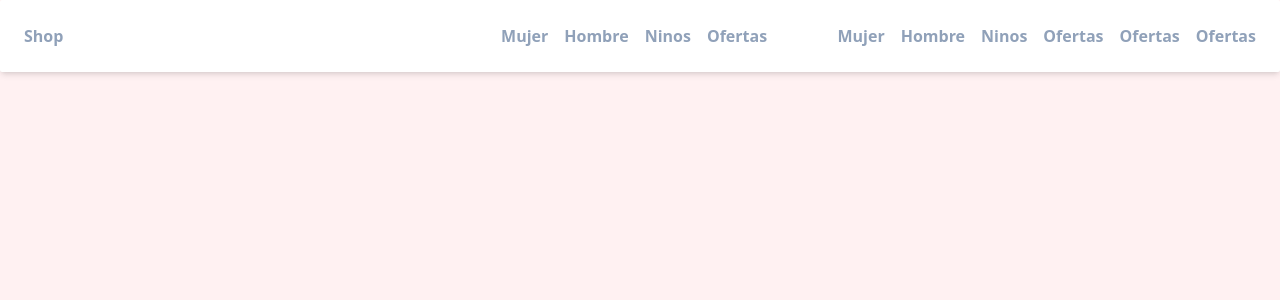
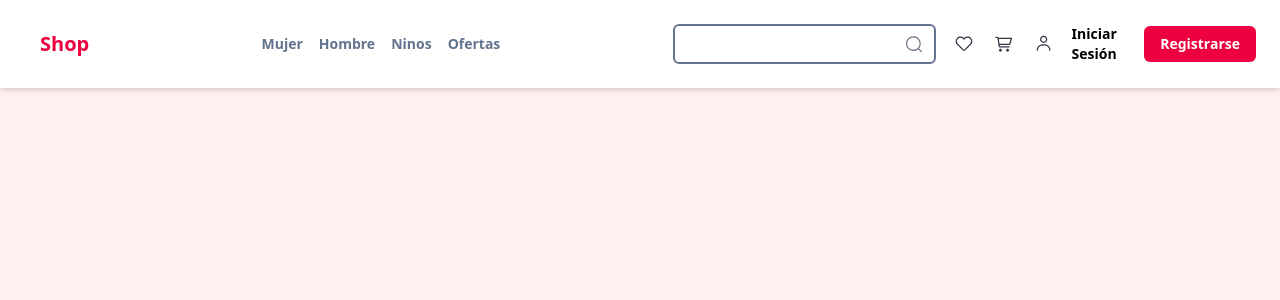
Before and after one commit to MatiasNuniez/Tienda, a React (Vite) app: page / in a window 1280 px wide. Shown: the top 300 px of the page. Built offline with nearby package versions, Linux system fonts and the light colour scheme.

Commit message:
Navbar estructure & styles

```diff
--- a/package.json
+++ b/package.json
@@ -11,6 +11,7 @@
   },
   "dependencies": {
     "@tailwindcss/vite": "^4.1.11",
+    "lineicons-react": "^2.0.0",
     "react": "^19.1.0",
     "react-dom": "^19.1.0",
     "react-router-dom": "^7.6.3",
--- a/src/components/Navbar.tsx
+++ b/src/components/Navbar.tsx
@@ -1,26 +1,122 @@
-import React from "react";
+import React, { useState } from "react";
 
 export const Navbar = () => {
   return (
     <>
       <nav className="bg-white shadow-md p-6 rounded-xs">
-        <div className="container grid grid-cols-[1fr_1fr_1fr] text-slate-400 font-semibold text-md">
-          <li className="flex col-span-1">
-            <ul className="mr-4">Shop</ul>
+        <div className="container grid grid-cols-[auto_1fr_1fr] text-slate-500 font-semibold text-sm place-items-center m-auto">
+          <li className="flex col-span-1 items-center">
+            <ul className="ml-4 text-xl font-bold text-rose-600">
+              <a href="/">Shop</a>
+            </ul>
           </li>
-          <li className="flex gap-4 col-span-1  place-content-center">
-            <ul>Mujer</ul>
-            <ul>Hombre</ul>
-            <ul>Ninos</ul>
-            <ul>Ofertas</ul>
+          <li className="flex gap-4 col-span-1  place-content-center items-center">
+            <ul>
+              <a href="/products/female">Mujer</a>
+            </ul>
+            <ul>
+              <a href="/products/male">Hombre</a>
+            </ul>
+            <ul>
+              <a href="/products/kids">Ninos</a>
+            </ul>
+            <ul>
+              <a href="/products/offers">Ofertas</a>
+            </ul>
           </li>
-          <li className="flex gap-4 col-span-1  place-content-end">
-            <ul>Mujer</ul>
-            <ul>Hombre</ul>
-            <ul>Ninos</ul>
-            <ul>Ofertas</ul>
-            <ul>Ofertas</ul>
-            <ul>Ofertas</ul>
+          <li className="flex gap-4 col-span-1 place-content-end items-center">
+            <ul className="flex items-center border-2 p-2 rounded-md border-slate-500">
+              <input
+                type="text"
+                className="focus:border-none focus:outline-none"
+              />
+              <svg
+                width="24"
+                height="20"
+                viewBox="0 0 24 25"
+                fill="none"
+                xmlns="http://www.w3.org/2000/svg"
+              >
+                <path
+                  fill-rule="evenodd"
+                  clip-rule="evenodd"
+                  d="M11.25 2.75C6.14154 2.75 2 6.89029 2 11.998C2 17.1056 6.14154 21.2459 11.25 21.2459C13.5335 21.2459 15.6238 20.4187 17.2373 19.0475L20.7182 22.5287C21.011 22.8216 21.4859 22.8217 21.7788 22.5288C22.0717 22.2359 22.0718 21.761 21.7789 21.4681L18.2983 17.9872C19.6714 16.3736 20.5 14.2826 20.5 11.998C20.5 6.89029 16.3585 2.75 11.25 2.75ZM3.5 11.998C3.5 7.71905 6.96962 4.25 11.25 4.25C15.5304 4.25 19 7.71905 19 11.998C19 16.2769 15.5304 19.7459 11.25 19.7459C6.96962 19.7459 3.5 16.2769 3.5 11.998Z"
+                  fill="#6b7280"
+                />
+              </svg>
+            </ul>
+            <ul>
+              <a href="/favorites">
+                <svg
+                  width="24"
+                  height="20"
+                  viewBox="0 0 24 24"
+                  fill="none"
+                  xmlns="http://www.w3.org/2000/svg"
+                >
+                  <path
+                    fill-rule="evenodd"
+                    clip-rule="evenodd"
+                    d="M11.8227 4.77124L12 4.94862L12.1773 4.77135C14.4244 2.52427 18.0676 2.52427 20.3147 4.77134C22.5618 7.01842 22.5618 10.6616 20.3147 12.9087L13.591 19.6324C12.7123 20.5111 11.2877 20.5111 10.409 19.6324L3.6853 12.9086C1.43823 10.6615 1.43823 7.01831 3.6853 4.77124C5.93237 2.52417 9.5756 2.52417 11.8227 4.77124ZM10.762 5.8319C9.10073 4.17062 6.40725 4.17062 4.74596 5.8319C3.08468 7.49319 3.08468 10.1867 4.74596 11.848L11.4697 18.5718C11.7625 18.8647 12.2374 18.8647 12.5303 18.5718L19.254 11.8481C20.9153 10.1868 20.9153 7.49329 19.254 5.83201C17.5927 4.17072 14.8993 4.17072 13.238 5.83201L12.5304 6.53961C12.3897 6.68026 12.199 6.75928 12 6.75928C11.8011 6.75928 11.6104 6.68026 11.4697 6.53961L10.762 5.8319Z"
+                    fill="#323544"
+                  />
+                </svg>
+              </a>
+            </ul>
+            <ul>
+              <a href="/cart">
+                <svg
+                  width="24"
+                  height="20"
+                  viewBox="0 0 24 24"
+                  fill="none"
+                  xmlns="http://www.w3.org/2000/svg"
+                >
+                  <path
+                    fill-rule="evenodd"
+                    clip-rule="evenodd"
+                    d="M2.31641 3.25C1.90219 3.25 1.56641 3.58579 1.56641 4C1.56641 4.41421 1.90219 4.75 2.31641 4.75H3.49696C3.87082 4.75 4.18759 5.02534 4.23965 5.39556L5.49371 14.3133C5.6499 15.424 6.60021 16.25 7.72179 16.25L18.0664 16.25C18.4806 16.25 18.8164 15.9142 18.8164 15.5C18.8164 15.0858 18.4806 14.75 18.0664 14.75L7.72179 14.75C7.34793 14.75 7.03116 14.4747 6.9791 14.1044L6.85901 13.2505H17.7114C18.6969 13.2505 19.5678 12.6091 19.8601 11.668L21.7824 5.48032C21.8531 5.25268 21.8114 5.00499 21.6701 4.81305C21.5287 4.62112 21.3045 4.50781 21.0662 4.50781H5.51677C5.14728 3.75572 4.37455 3.25 3.49696 3.25H2.31641ZM5.84051 6.00781L6.64807 11.7505H17.7114C18.0399 11.7505 18.3302 11.5367 18.4277 11.223L20.0478 6.00781H5.84051Z"
+                    fill="#323544"
+                  />
+                  <path
+                    d="M7.78418 17.75C6.81768 17.75 6.03418 18.5335 6.03418 19.5C6.03418 20.4665 6.81768 21.25 7.78418 21.25C8.75068 21.25 9.53428 20.4665 9.53428 19.5C9.53428 18.5335 8.75068 17.75 7.78418 17.75Z"
+                    fill="#323544"
+                  />
+                  <path
+                    d="M14.5703 19.5C14.5703 18.5335 15.3538 17.75 16.3203 17.75C17.2868 17.75 18.0704 18.5335 18.0704 19.5C18.0704 20.4665 17.2869 21.25 16.3204 21.25C15.3539 21.25 14.5703 20.4665 14.5703 19.5Z"
+                    fill="#323544"
+                  />
+                </svg>
+              </a>
+            </ul>
+            <ul>
+              <a href="/profile">
+                <svg
+                  width="24"
+                  height="20"
+                  viewBox="0 0 25 24"
+                  fill="none"
+                  xmlns="http://www.w3.org/2000/svg"
+                >
+                  <path
+                    fill-rule="evenodd"
+                    clip-rule="evenodd"
+                    d="M16.4337 6.35C16.4337 8.74 14.4937 10.69 12.0937 10.69L12.0837 10.68C9.69365 10.68 7.74365 8.73 7.74365 6.34C7.74365 3.95 9.70365 2 12.0937 2C14.4837 2 16.4337 3.96 16.4337 6.35ZM14.9337 6.34C14.9337 4.78 13.6637 3.5 12.0937 3.5C10.5337 3.5 9.25365 4.78 9.25365 6.34C9.25365 7.9 10.5337 9.18 12.0937 9.18C13.6537 9.18 14.9337 7.9 14.9337 6.34Z"
+                    fill="#323544"
+                  />
+                  <path
+                    d="M12.0235 12.1895C14.6935 12.1895 16.7835 12.9395 18.2335 14.4195V14.4095C20.2801 16.4956 20.2739 19.2563 20.2735 19.4344L20.2735 19.4395C20.2635 19.8495 19.9335 20.1795 19.5235 20.1795H19.5135C19.0935 20.1695 18.7735 19.8295 18.7735 19.4195C18.7735 19.3695 18.7735 17.0895 17.1535 15.4495C15.9935 14.2795 14.2635 13.6795 12.0235 13.6795C9.78346 13.6795 8.05346 14.2795 6.89346 15.4495C5.27346 17.0995 5.27346 19.3995 5.27346 19.4195C5.27346 19.8295 4.94346 20.1795 4.53346 20.1795C4.17346 20.1995 3.77346 19.8595 3.77346 19.4495L3.77345 19.4448C3.77305 19.2771 3.76646 16.506 5.81346 14.4195C7.26346 12.9395 9.35346 12.1895 12.0235 12.1895Z"
+                    fill="#323544"
+                  />
+                </svg>
+              </a>
+            </ul>
+            <ul className="text-black">
+              <a href="/login">Iniciar Sesión</a>
+            </ul>
+            <ul className="bg-rose-600 text-white p-2 px-4 rounded-md">
+              <a href="/register">Registrarse</a>
+            </ul>
           </li>
         </div>
       </nav>
```
Also changed, not shown: 1 other file (tests, documents, lock files or other folders).
